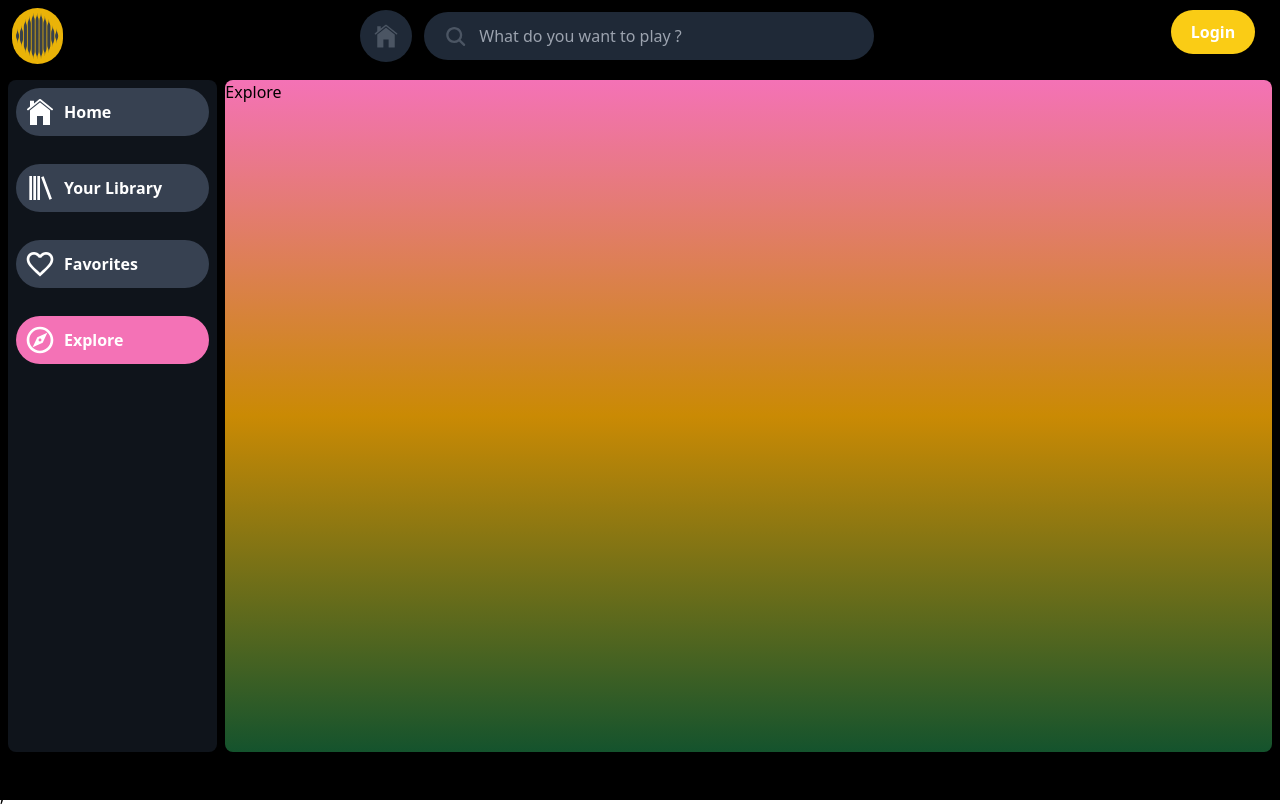
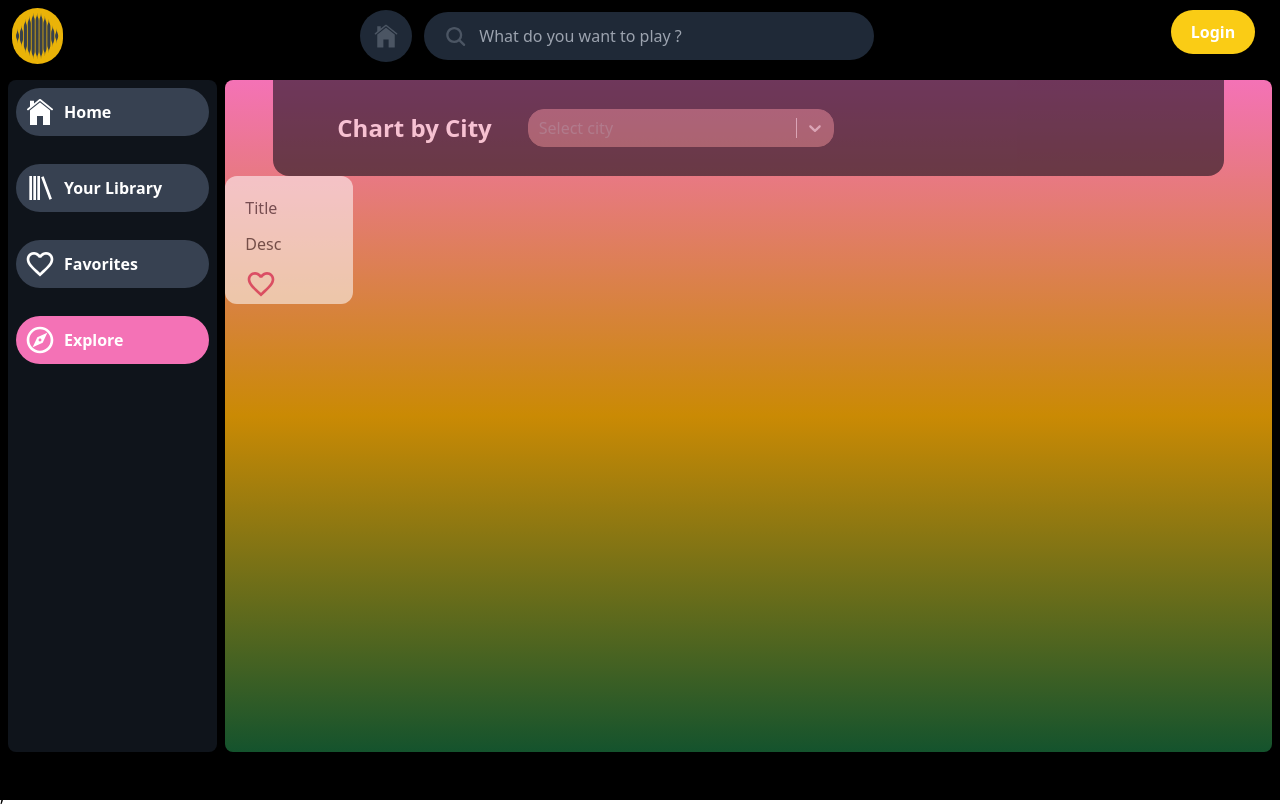
Before and after one commit to oykuky/Music-App, a Next.js app: page /explore in a window 1280 px wide. Built offline with nearby package versions, Linux system fonts and the light colour scheme; no server answers.

Commit message:
SongCard added

```diff
--- a/package.json
+++ b/package.json
@@ -10,13 +10,15 @@
   },
   "dependencies": {
     "@react-oauth/google": "^0.12.1",
+    "axios": "^1.7.7",
     "dotenv": "^16.4.5",
     "mongoose": "^8.0.0",
     "next": "14.2.6",
     "next-auth": "^4.24.7",
     "react": "^18",
     "react-dom": "^18",
-    "react-icons": "^5.3.0"
+    "react-icons": "^5.3.0",
+    "react-select": "^5.8.0"
   },
   "devDependencies": {
     "eslint": "^8",
--- a/src/components/Navbar.jsx
+++ b/src/components/Navbar.jsx
@@ -2,13 +2,17 @@ import React, { useState } from 'react'
 import { IoSearch } from "react-icons/io5";
 import { IoIosHome } from "react-icons/io";
 import Image from 'next/image';
-import { useSession } from 'next-auth/react';
+import { signOut, useSession } from 'next-auth/react';
+import { useRouter } from 'next/router';
 
 
 function Navbar() {
   const [search,setSearch] = useState();
+  const router = useRouter();
   const {data:session} = useSession();
-  console.log("SESİİON",session);
+  const logOut = async() =>{
+    await signOut();
+  }
   return (
     <div className= 'h-20 flex justify-between items-center px-4 md:px-3 bg-black bg-opacity-50 my-2'>
       <div>
@@ -33,7 +37,7 @@ function Navbar() {
         (
           <div className='flex justify-center items-center gap-2'>
             <div>
-             <button className="text-white bg-yellow-400 hover:bg-yellow-500 focus:outline-none focus:ring-4 focus:ring-yellow-300 font-semibold rounded-full text-m px-5 py-2.5 text-center me-2 dark:focus:ring-yellow-900">Log out</button>
+             <button onClick={logOut} className="text-white bg-yellow-400 hover:bg-yellow-500 focus:outline-none focus:ring-4 focus:ring-yellow-300 font-semibold rounded-full text-m px-5 py-2.5 text-center me-2 dark:focus:ring-yellow-900">Log out</button>
             </div>
             <div className='border-yellow-600 border-[4px] rounded-full '>
              <Image src='/noavatar.png' alt ="profileimg" width={40} height={40} className='rounded-full cursor-pointer'/>
@@ -42,7 +46,7 @@ function Navbar() {
         )
        :
         (<div>
-          <button className="text-white bg-yellow-400 hover:bg-yellow-500 focus:outline-none focus:ring-4 focus:ring-yellow-300 font-semibold rounded-full text-m px-5 py-2.5 text-center me-2 mb-2 dark:focus:ring-yellow-900">Login</button>)
+          <button onClick={()=>router.push('/login')} className="text-white bg-yellow-400 hover:bg-yellow-500 focus:outline-none focus:ring-4 focus:ring-yellow-300 font-semibold rounded-full text-m px-5 py-2.5 text-center me-2 mb-2 dark:focus:ring-yellow-900">Login</button>)
         </div> )
       }
      </div>
--- /dev/null
+++ b/src/components/SongCard.jsx
@@ -0,0 +1,20 @@
+import Image from 'next/image'
+import React from 'react'
+import { MdFavoriteBorder } from "react-icons/md";
+
+function SongCard() {
+  return (
+    <div>
+      <div className='flex flex-col gap-3 rounded-xl p-5 bg-white opacity-55 text-gray-800 w-32 h-32'>
+        {/* <img src="" alt="" /> */}
+        <h2 className='bg-white'>Title</h2>
+        <h2>Desc</h2>
+        <div className='flex flex-1'>
+        <MdFavoriteBorder className="h-8 w-8 text-pink-600"/>
+        </div>
+      </div>
+    </div>
+  )
+}
+
+export default SongCard
--- a/src/pages/explore/index.jsx
+++ b/src/pages/explore/index.jsx
@@ -1,13 +1,43 @@
-import React from 'react'
+import React, { useEffect, useState } from 'react';
+import axios from 'axios';
+import Select from 'react-select'
+import SongCard from '@/components/songCard';
 
 function Explore() {
+  const [songs, setSongs] = useState([]);
+  const customStyles = {
+    control: (provided) => ({
+      ...provided,
+      backgroundColor: '#755',
+      borderRadius: '16px',
+      borderColor: '#755',
+    }),
+    singleValue: (provided) => ({
+      ...provided,
+      color: 'white',
+    }),
+    menu: (provided) => ({
+      ...provided,
+      backgroundColor: '#755',
+    }),
+  };
   return (
-    <div className="w-full h-full bg-gradient-to-t
-    from-green-900 via-yellow-600 to-pink-400 bg-opacity-50 rounded-lg">
+    <div className="w-full h-full bg-gradient-to-t from-green-900 via-yellow-600 to-pink-400 bg-opacity-50 rounded-lg">
+      <div className='rounded-b-2xl mx-12 mb-33 px-4 h-24 flex items-center gap-9 bg-gray-950 opacity-55'>
+          <h3 className='text-white font-semibold text-[24px] ml-12'>Chart by City</h3>
+          <Select
+          className="w-1/3"
+          styles={customStyles}
+          // onInputChange={handleCityChange}
+          // onChange={handleCitySelect}
+          // options={cityOptions}
+          placeholder="Select city"
+        />
+      </div>
 
-      Explore
+      <SongCard/>
     </div>
-  )
+  );
 }
 
-export default Explore
+export default Explore;
--- a/src/pages/favorites/index.jsx
+++ b/src/pages/favorites/index.jsx
@@ -4,8 +4,9 @@ function Favorites() {
   return (
     <div className="w-full h-full bg-gradient-to-t
     from-green-900 via-yellow-600 to-pink-400 bg-opacity-50 rounded-lg">
-
-      favorites
+        <div className='rounded-b-2xl mx-12 px-4 h-24 flex items-center gap-9 bg-gray-950 opacity-55'>
+          <h3 className='text-white font-semibold text-[24px] ml-12'>Favorites</h3>
+      </div>
     </div>
   )
 }
--- a/src/pages/index.js
+++ b/src/pages/index.js
@@ -2,7 +2,9 @@ export default function Home() {
   return (
     <div className="w-full h-full bg-gradient-to-t
      from-green-900 via-yellow-600 to-pink-400 bg-opacity-50 rounded-lg">
-      home
+       <div className='rounded-b-2xl mx-12 px-4 h-24 flex items-center gap-9 bg-gray-950 opacity-55'>
+          <h3 className='text-white font-semibold text-[24px] ml-12'>Home</h3>
+      </div>
     </div>
   );
 }
```
Also changed, not shown: 1 other file (tests, documents, lock files or other folders).
